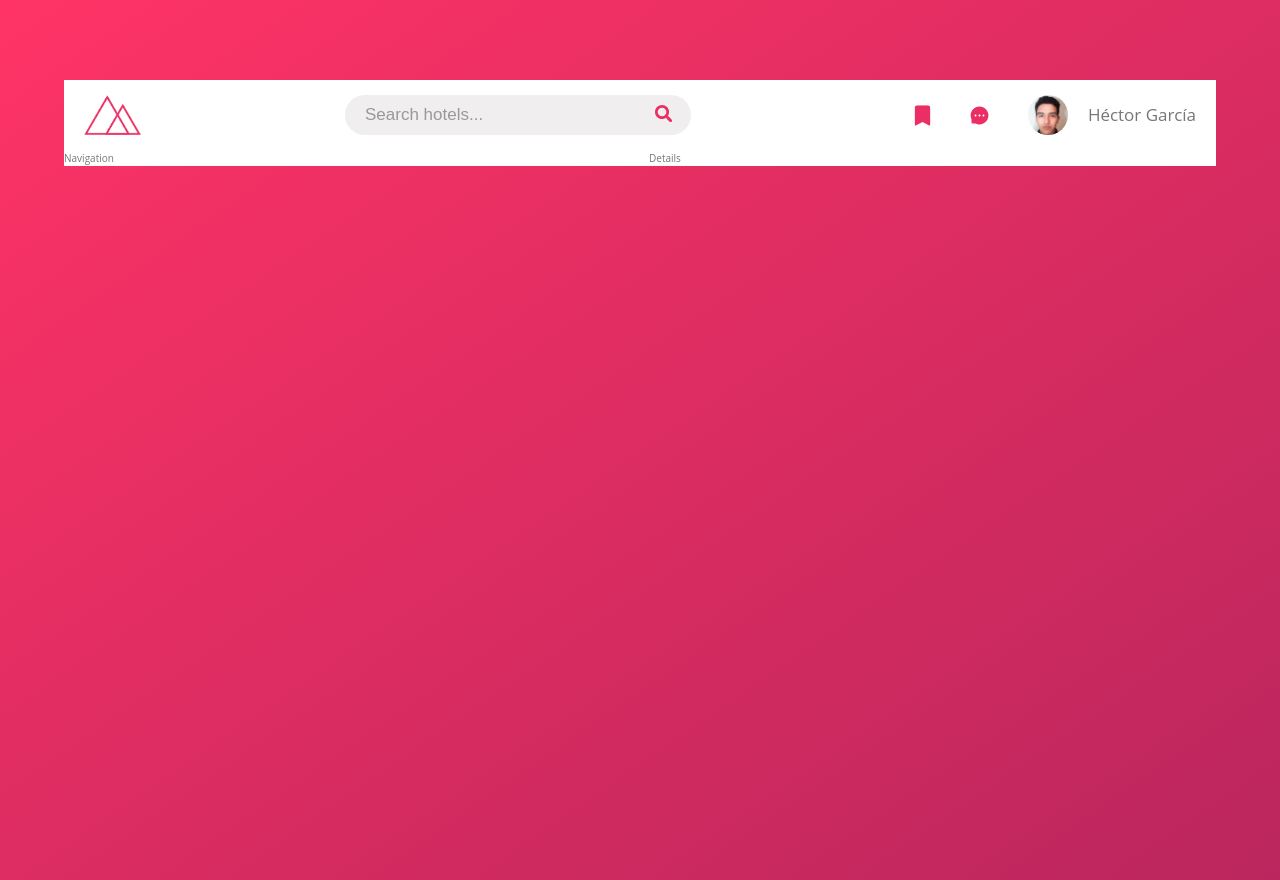
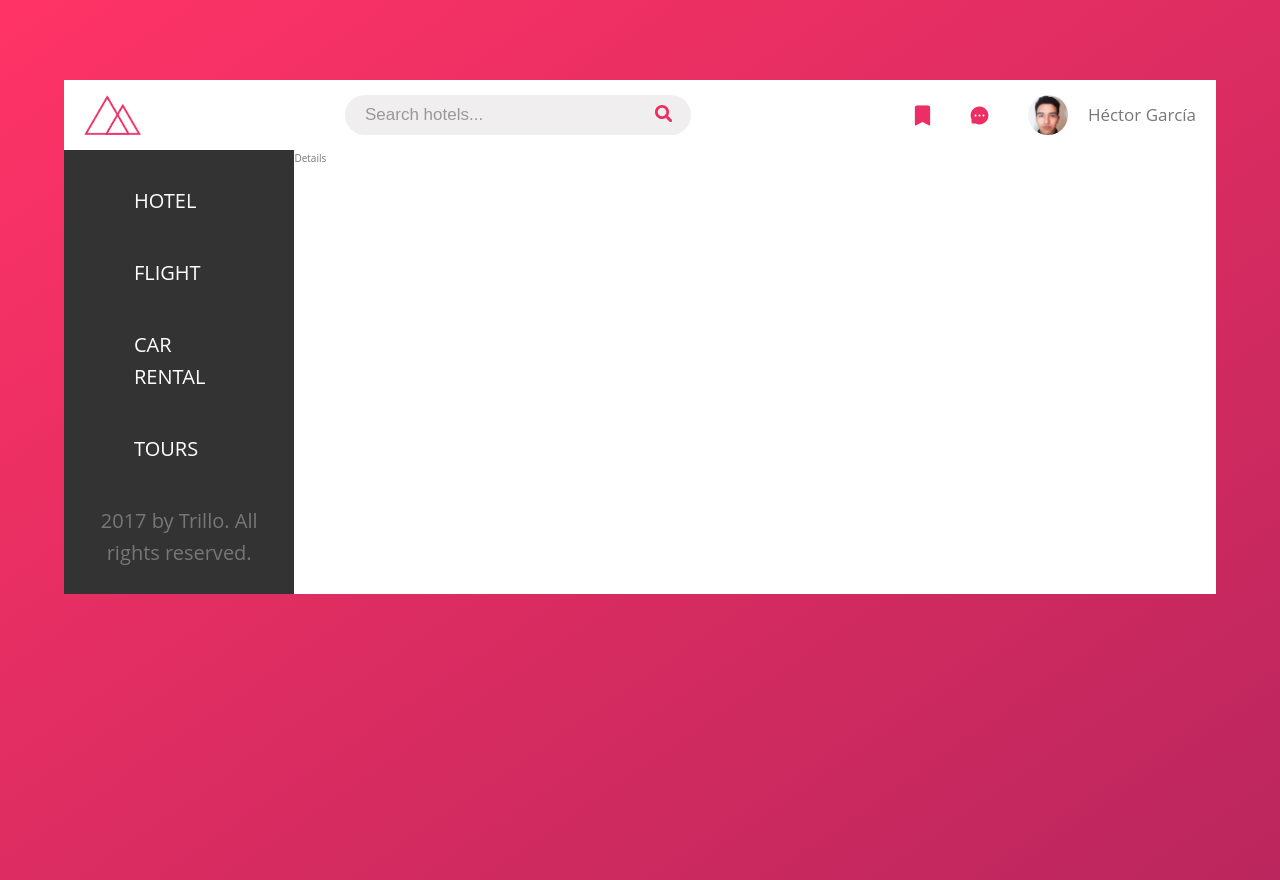
Before and after one commit to hectorg2211/Travelfy, a React (Create React App) app: page / in a window 1280 px wide. Built offline with nearby package versions, Linux system fonts and the light colour scheme.

Commit message:
Added side navigation tab

```diff
--- a/src/components/Navigation.js
+++ b/src/components/Navigation.js
@@ -1,5 +1,19 @@
 import React from "react";
+import NavigationItem from "./NavigationItem";
 
-const Navigation = () => <div>Navigation</div>;
+const Navigation = () => (
+  <aside className="navigation">
+    <div className="side-nav">
+      <NavigationItem text="Hotel" />
+      <NavigationItem text="Flight" />
+      <NavigationItem text="Car Rental" />
+      <NavigationItem text="Tours" />
+    </div>
+
+    <div className="navigation__copyright">
+      2017 by Trillo. All rights reserved.
+    </div>
+  </aside>
+);
 
 export default Navigation;
--- /dev/null
+++ b/src/components/NavigationItem.js
@@ -0,0 +1,13 @@
+import React from "react";
+
+const NavigationItem = ({ text }) => {
+  return (
+    <div className="side-nav__item">
+      <a href="#" className="side-nav__link">
+        {text}
+      </a>
+    </div>
+  );
+};
+
+export default NavigationItem;
--- a/src/sass/App.scss
+++ b/src/sass/App.scss
@@ -7,3 +7,4 @@
 // Layout
 @import "layout/page";
 @import "layout/header";
+@import "layout/navigation";
--- /dev/null
+++ b/src/sass/layout/_navigation.scss
@@ -0,0 +1,59 @@
+.navigation {
+  display: flex;
+  flex-direction: column;
+  justify-content: space-between;
+
+  background: $color-grey-dark-1;
+
+  font-size: 2rem;
+
+  &__copyright {
+    text-align: center;
+    padding: 25px;
+  }
+}
+
+.side-nav {
+  margin-top: 2rem;
+  position: relative;
+  list-style: none;
+
+  &__item {
+    position: relative;
+
+    &:not(:last-child) {
+      margin-bottom: 1rem;
+    }
+
+    &::before {
+      content: "";
+      position: absolute;
+      left: 0;
+      height: 100%;
+      width: 3px;
+      background: $color-primary;
+      transform: scaleY(0);
+      transition: transform 0.2s, width 0.4s cubic-bezier(0.96, 0.02, 0, 1) 0.2s,
+        background-color 0.1s;
+    }
+
+    &:hover::before,
+    &--active::before {
+      transform: scaleY(1);
+      width: 100%;
+    }
+
+    &:active::before {
+      background-color: var($color-primary-light);
+    }
+  }
+
+  &__link {
+    color: $color-white;
+    text-decoration: none;
+    text-transform: uppercase;
+    display: block;
+    padding: 1.5rem 7rem;
+    position: relative;
+  }
+}
--- a/src/sass/layout/_page.scss
+++ b/src/sass/layout/_page.scss
@@ -4,6 +4,6 @@
   background: $color-white;
 
   display: grid;
-  grid-template-columns: repeat(2, min-max(min-content, 1fr));
+  grid-template-columns: 20% 1fr;
   grid-template-rows: repeat(2, min-content);
 }
```
